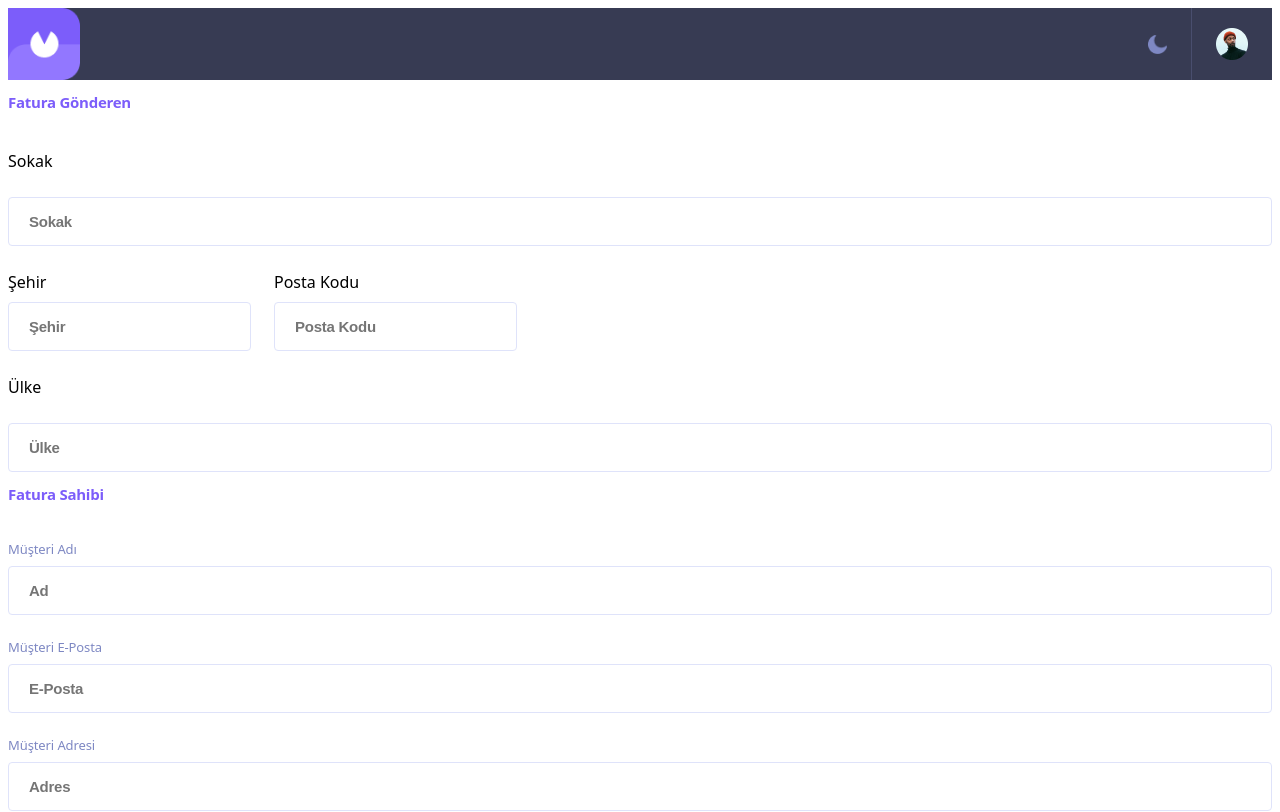
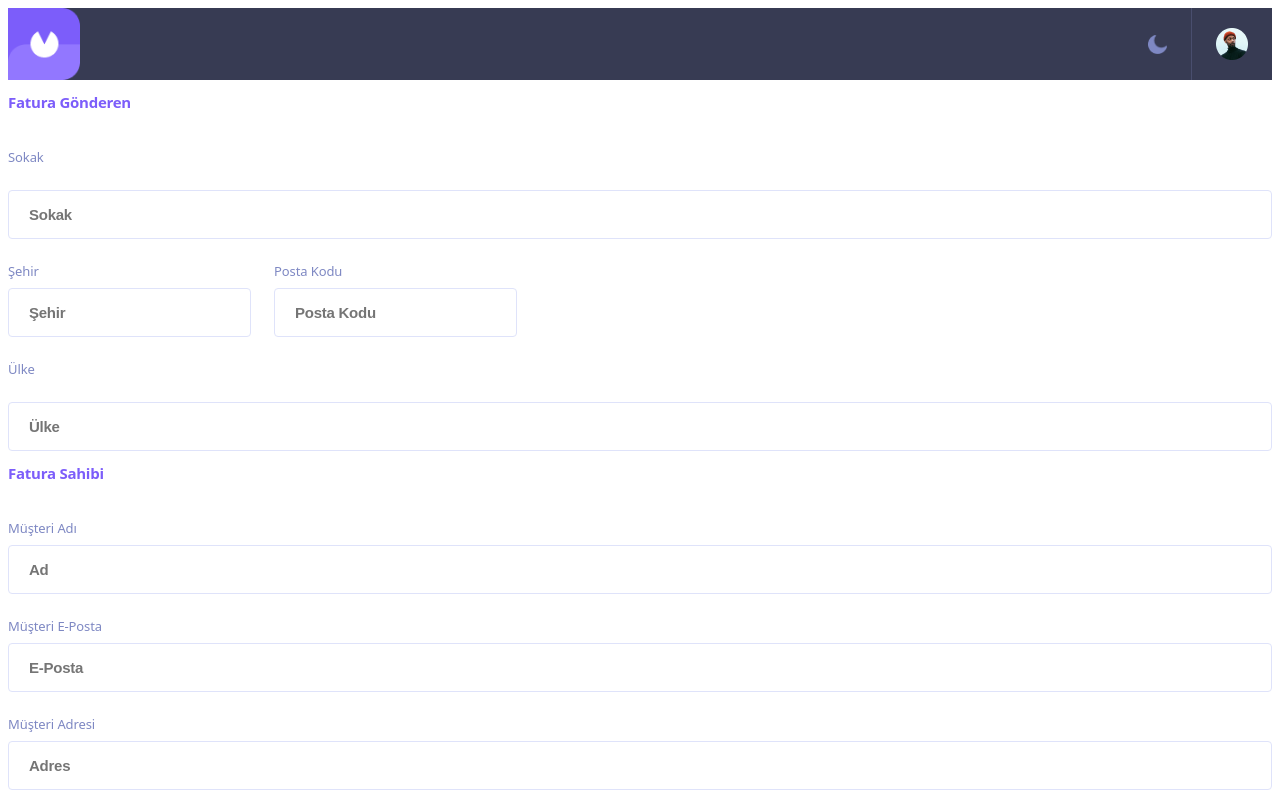
Before and after one commit to beratdimen/invoice-app, a Next.js app: page / in a window 1280 px wide. Shown: the top 812 px of the page. Built offline with nearby package versions, Linux system fonts and the light colour scheme.

Commit message:
label css

```diff
--- a/components/bill-form/bill-form.css
+++ b/components/bill-form/bill-form.css
@@ -7,8 +7,18 @@
 .city {
   display: flex;
   gap: 23px;
-  div{
+
+  div {
     display: grid;
     gap: 9px;
   }
 }
+
+label {
+  font-size: 13px;
+  font-weight: 500;
+  line-height: 15px;
+  letter-spacing: -0.10000000149011612px;
+  text-align: left;
+  color: #7e88c3;
+}
```
